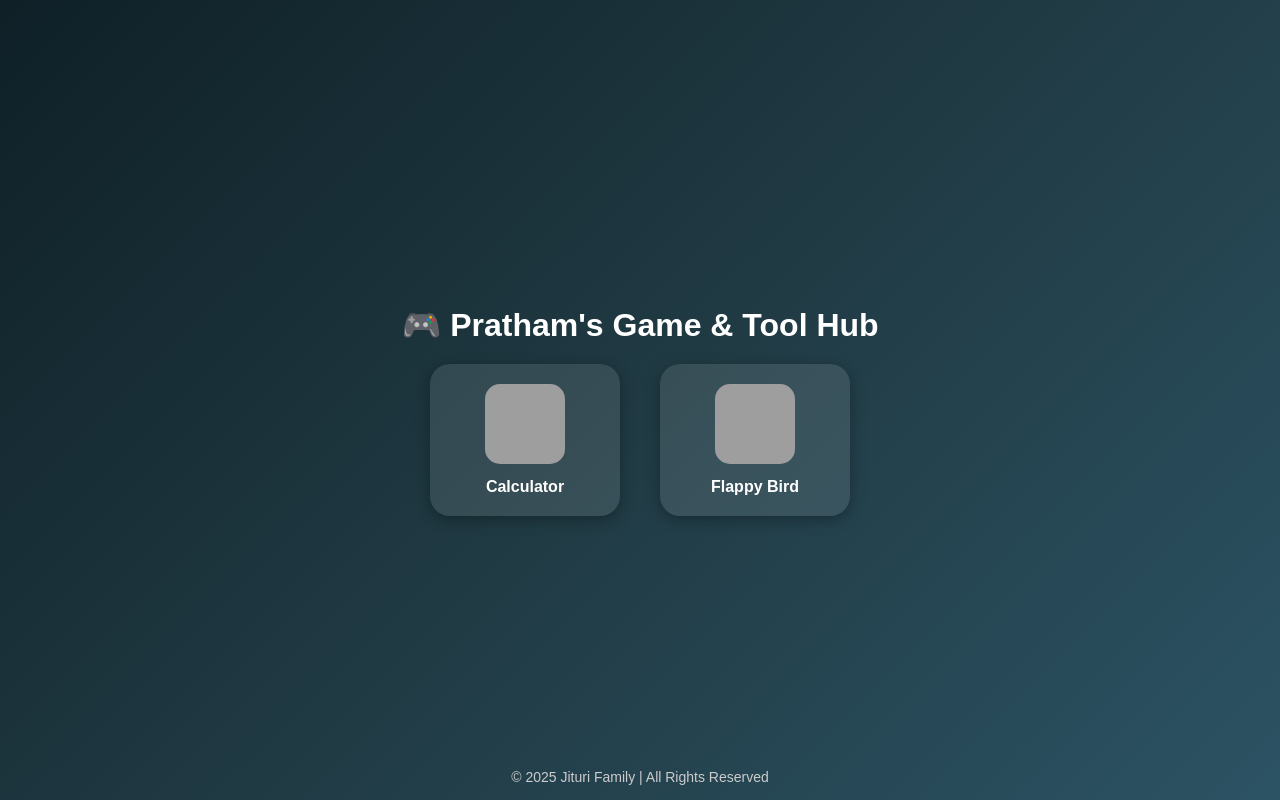
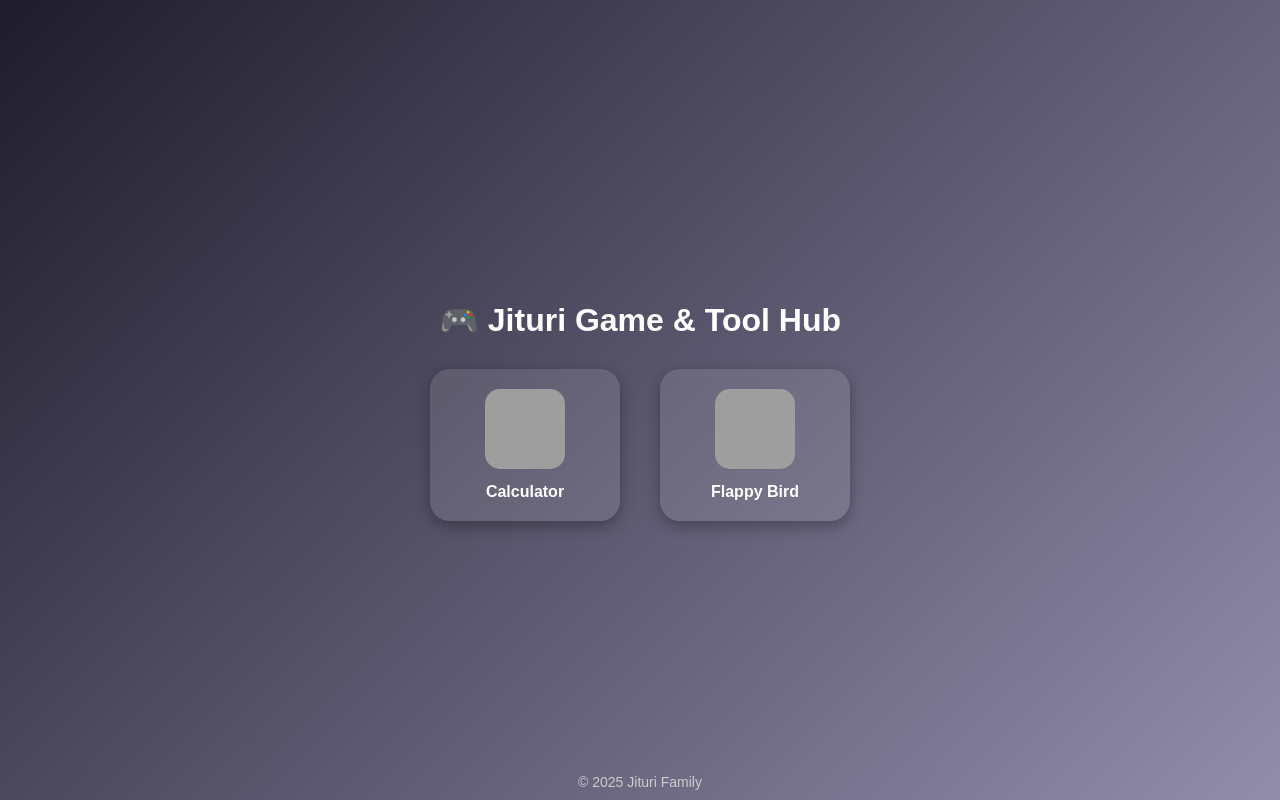
Before and after one commit to prathamjituriyt/Time-pass-site, a plain HTML site: page index.html in a window 1280 px wide. Drawn offline with Linux system fonts and the light colour scheme; grey boxes are pictures that could not be loaded.

Commit message:
Update index.html

```diff
--- a/index.html
+++ b/index.html
@@ -3,12 +3,12 @@
 <head>
   <meta charset="UTF-8">
   <meta name="viewport" content="width=device-width, initial-scale=1.0">
-  <title>Pratham's Game Hub</title>
+  <title>Jituri Game Hub</title>
   <style>
     body {
       margin: 0;
       font-family: 'Poppins', sans-serif;
-      background: linear-gradient(135deg, #0f2027, #203a43, #2c5364);
+      background: linear-gradient(135deg, #1f1c2c, #928dab);
       color: white;
       text-align: center;
       display: flex;
@@ -16,12 +16,10 @@
       justify-content: center;
       align-items: center;
       height: 100vh;
-      overflow: hidden;
     }
     h1 {
       font-size: 2em;
-      margin-bottom: 20px;
-      animation: fadeIn 1.5s ease-in-out;
+      margin-bottom: 30px;
     }
     .container {
       display: flex;
@@ -34,41 +32,35 @@
       border-radius: 20px;
       padding: 20px;
       width: 150px;
+      transition: 0.4s;
       text-align: center;
-      transition: 0.4s;
-      box-shadow: 0 4px 15px rgba(0, 0, 0, 0.3);
+      box-shadow: 0 5px 15px rgba(0,0,0,0.3);
     }
     .card:hover {
       transform: scale(1.1);
-      background: rgba(255, 255, 255, 0.2);
+      background: rgba(255,255,255,0.2);
     }
     img {
       width: 80px;
       height: 80px;
+      border-radius: 15px;
       margin-bottom: 10px;
-      border-radius: 15px;
     }
     a {
       text-decoration: none;
       color: white;
       font-weight: bold;
-      font-size: 16px;
     }
     footer {
       position: absolute;
-      bottom: 15px;
+      bottom: 10px;
       font-size: 14px;
       color: #ccc;
-    }
-    @keyframes fadeIn {
-      from { opacity: 0; transform: translateY(-10px); }
-      to { opacity: 1; transform: translateY(0); }
     }
   </style>
 </head>
 <body>
-  <h1>🎮 Pratham's Game & Tool Hub</h1>
-
+  <h1>🎮 Jituri Game & Tool Hub</h1>
   <div class="container">
     <div class="card">
       <a href="calculator.html">
@@ -76,7 +68,6 @@
         <div>Calculator</div>
       </a>
     </div>
-
     <div class="card">
       <a href="flappy.html">
         <img src="https://cdn-icons-png.flaticon.com/512/616/616408.png" alt="Flappy Bird">
@@ -84,7 +75,6 @@
       </a>
     </div>
   </div>
-
-  <footer>© 2025 Jituri Family | All Rights Reserved</footer>
+  <footer>© 2025 Jituri Family</footer>
 </body>
 </html>
```
